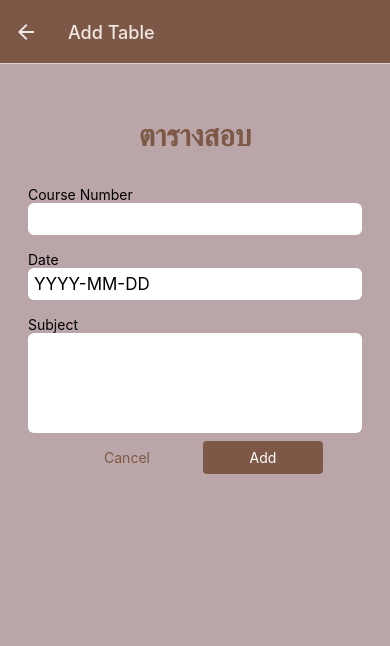
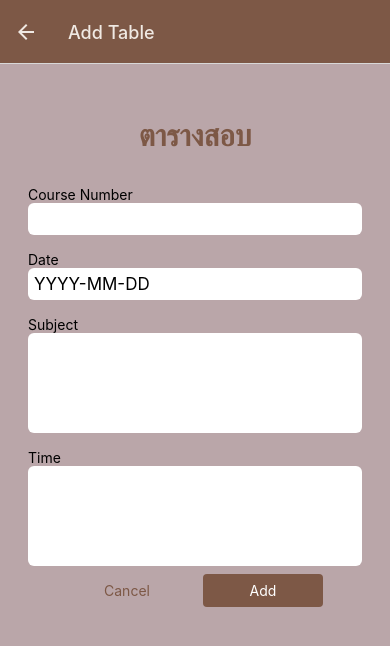
Before and after one commit to AsanoHimawari/Projecttable, a React Native app: screen /Manage in a window 390 px wide. Shown: the top 646 px of the page. Built offline with nearby package versions, Linux system fonts and the light colour scheme; no server answers.

Commit message:
10-15 19:06 -add times

```diff
--- a/src/components/ManageMovements/MovementForm.js
+++ b/src/components/ManageMovements/MovementForm.js
@@ -25,6 +25,10 @@ const MovementForm = ({
       value: defaultValues ? defaultValues.Subject : "",
       isValid: true,
     },
+    Times: {
+      value: defaultValues ? defaultValues.Times : "",
+      isValid: true,
+    },
   });
 
   const inputChangeHandler = (inputIdentifier, enterValue) => {
@@ -41,6 +45,7 @@ const MovementForm = ({
       CourseNum: input.CourseNum.value,
       date: new Date(input.date.value),
       Subject: input.Subject.value,
+      Times: input.Times.value,
     };
 
     console.log(tableData);
@@ -52,7 +57,9 @@ const MovementForm = ({
 
     const SubjectIsValid = tableData.Subject.trim().length > 0;
 
-    if (!CourseNumIsValid || !dateIsValid || !SubjectIsValid) {
+    const TimesIsValid = tableData?.Times?.trim().length > 0;
+
+    if (!CourseNumIsValid || !dateIsValid || !SubjectIsValid || !TimesIsValid) {
       // Alert.alert("Invalid Input", "Please correct your input values");
       setInput((curInputs) => {
         return {
@@ -65,6 +72,10 @@ const MovementForm = ({
             value: curInputs.Subject.value,
             isValid: SubjectIsValid,
           },
+          Times: {
+            value: curInputs.Times.value,
+            isValid: TimesIsValid,
+          },
         };
       });
       return;
@@ -74,7 +85,10 @@ const MovementForm = ({
   };
 
   const formIsInValid =
-    !input.CourseNum.isValid || !input.date.isValid || !input.Subject.isValid;
+    !input.CourseNum.isValid ||
+    !input.date.isValid ||
+    !input.Subject.isValid ||
+    !input.Times.isValid;
 
   return (
     <View style={styles.form}>
@@ -111,6 +125,16 @@ const MovementForm = ({
           value: input.CourseNum.value,
           onChangeText: inputChangeHandler.bind(this, "Subject"),
           value: input.Subject.value,
+        }}
+      />
+      <Input
+        label="Time"
+        invalid={!input.Times.isValid}
+        textInputConfig={{
+          multiline: true,
+          value: input.CourseNum.value,
+          onChangeText: inputChangeHandler.bind(this, "Times"),
+          value: input.Times.value,
         }}
       />
       {formIsInValid && (
--- a/src/components/MovementsList.js
+++ b/src/components/MovementsList.js
@@ -29,13 +29,16 @@ const MovementsList = ({ data }) => {
           >
             <View style={styles.movement}>
               <View style={styles.CourseNumContainer}>
-               <Text style={styles.datelist}>{getFormatDate(item.date)}</Text>
+                <Text style={styles.datelist}>{getFormatDate(item.date)}</Text>
               </View>
               <View style={styles.CourseNumContainer}>
-              <Text style={styles.Subject}>{item.Subject}</Text>
+                <Text style={styles.Subject}>{item.Subject}</Text>
               </View>
               <View style={styles.CourseNumContainer}>
                 <Text style={styles.CourseNum}>{item.CourseNum}</Text>
+              </View>
+              <View style={styles.TimesContainer}>
+                <Text style={styles.Times}>{item.Times}</Text>
               </View>
             </View>
           </TouchableOpacity>
@@ -86,10 +89,10 @@ const styles = StyleSheet.create({
     fontWeight: "bold",
     color: "#7D5846",
   },
-  datelist:{
+  datelist: {
     fontWeight: "bold",
     color: "#7D5846",
-  }
+  },
 });
 
 export default MovementsList;
--- a/src/components/MovementsSummary.js
+++ b/src/components/MovementsSummary.js
@@ -2,6 +2,7 @@ import React from "react";
 import { View, Text, StyleSheet } from "react-native";
 
 const MovementsSummary = ({ data, period }) => {
+  // console.log(data);
   return (
     <View style={styles.container}>
       <Text style={styles.sum}>Now have {data.length} Subjects........</Text>
@@ -17,8 +18,6 @@ const styles = StyleSheet.create({
     flexDirection: "row",
     justifyContent: "space-between",
     alignItems: "center",
-
-
   },
   period: {
     fontSize: 18,
--- a/src/utility/http.js
+++ b/src/utility/http.js
@@ -19,6 +19,7 @@ export async function fetchMoveMents() {
       CourseNum: response.data[key].CourseNum,
       date: new Date(response.data[key].date),
       Subject: response.data[key].Subject,
+      Times: response.data[key].Times,
     };
     movements.push(movementobj);
   }
```
